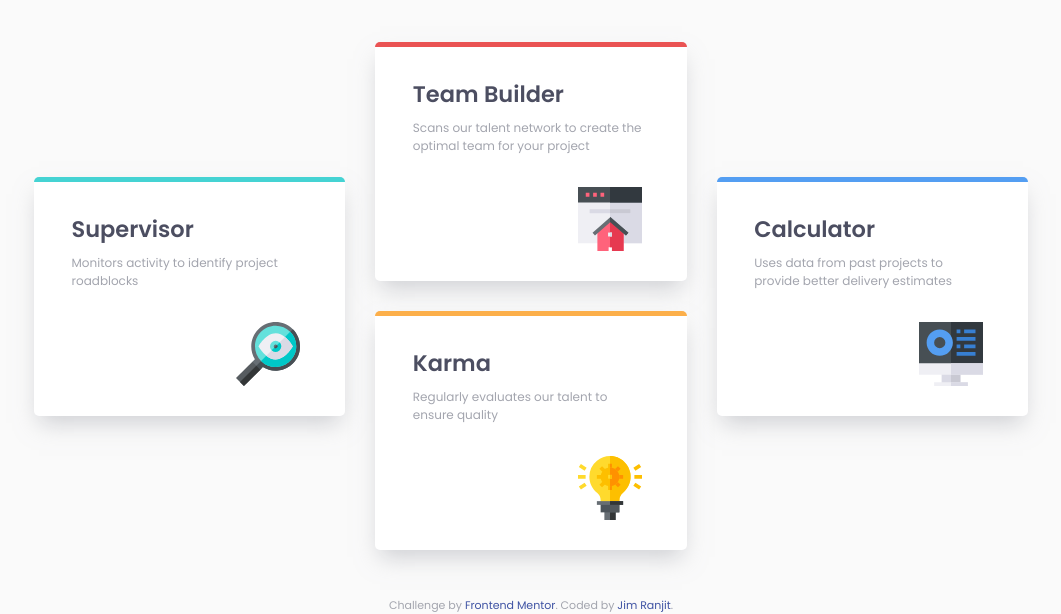
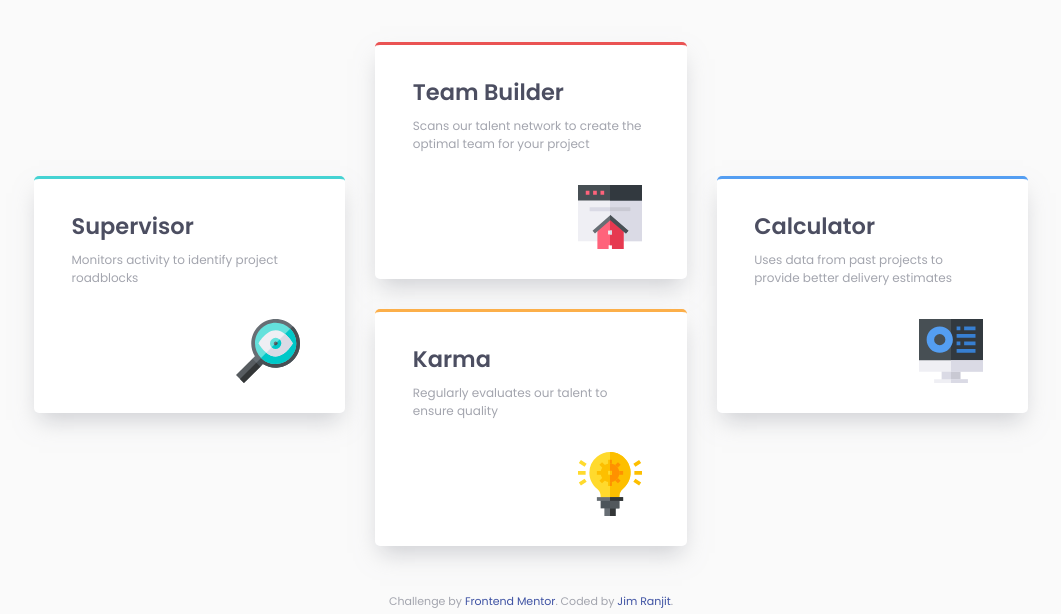
Before and after one commit to jimranjit/four-card-feature, a plain HTML site: page index.html in a window 1280 px wide. Shown: the part 253-867 px from the top of the page, without its empty margins (109-1170 px from the left). Drawn offline with Linux system fonts and the light colour scheme.

Commit message:
Add files via upload

```diff
--- a/style.css
+++ b/style.css
@@ -106,28 +106,28 @@ section p {
 
 .supervisor {
   grid-area: supervisor;
-  border-top: 5px solid var(--cyan);
+  border-top: 3px solid var(--cyan);
 }
 
 /* TEAM BUILDER SECTION CSS */
 
 .team-builder {
   grid-area: team-builder;
-  border-top: 5px solid var(--red);
+  border-top: 3px solid var(--red);
 }
 
 /* KARMA SECTION CSS */
 
 .karma {
   grid-area: karma;
-  border-top: 5px solid var(--orange);
+  border-top: 3px solid var(--orange);
 }
 
 /* CALCULATOR SECTION CSS */
 
 .calculator {
   grid-area: calculator;
-  border-top: 5px solid var(--blue);
+  border-top: 3px solid var(--blue);
 }
 
 /* ATTRIBUTION CSS */
@@ -175,6 +175,7 @@ section p {
     gap: 0;
     width: 80%;
     margin: 0 auto;
+    max-height: 100vh;
   }
 
   /* GENERAL SECTION CSS */
```
